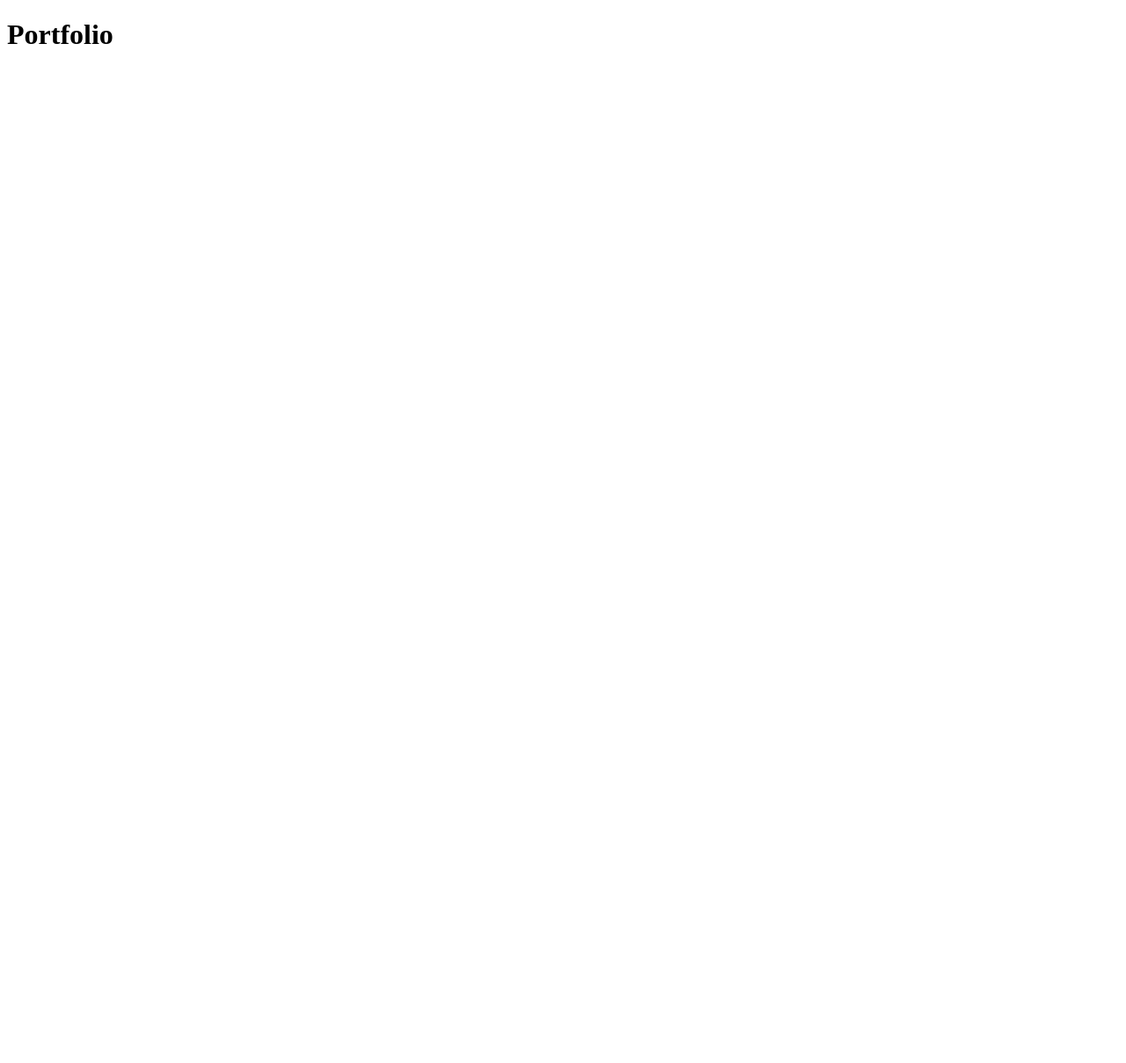
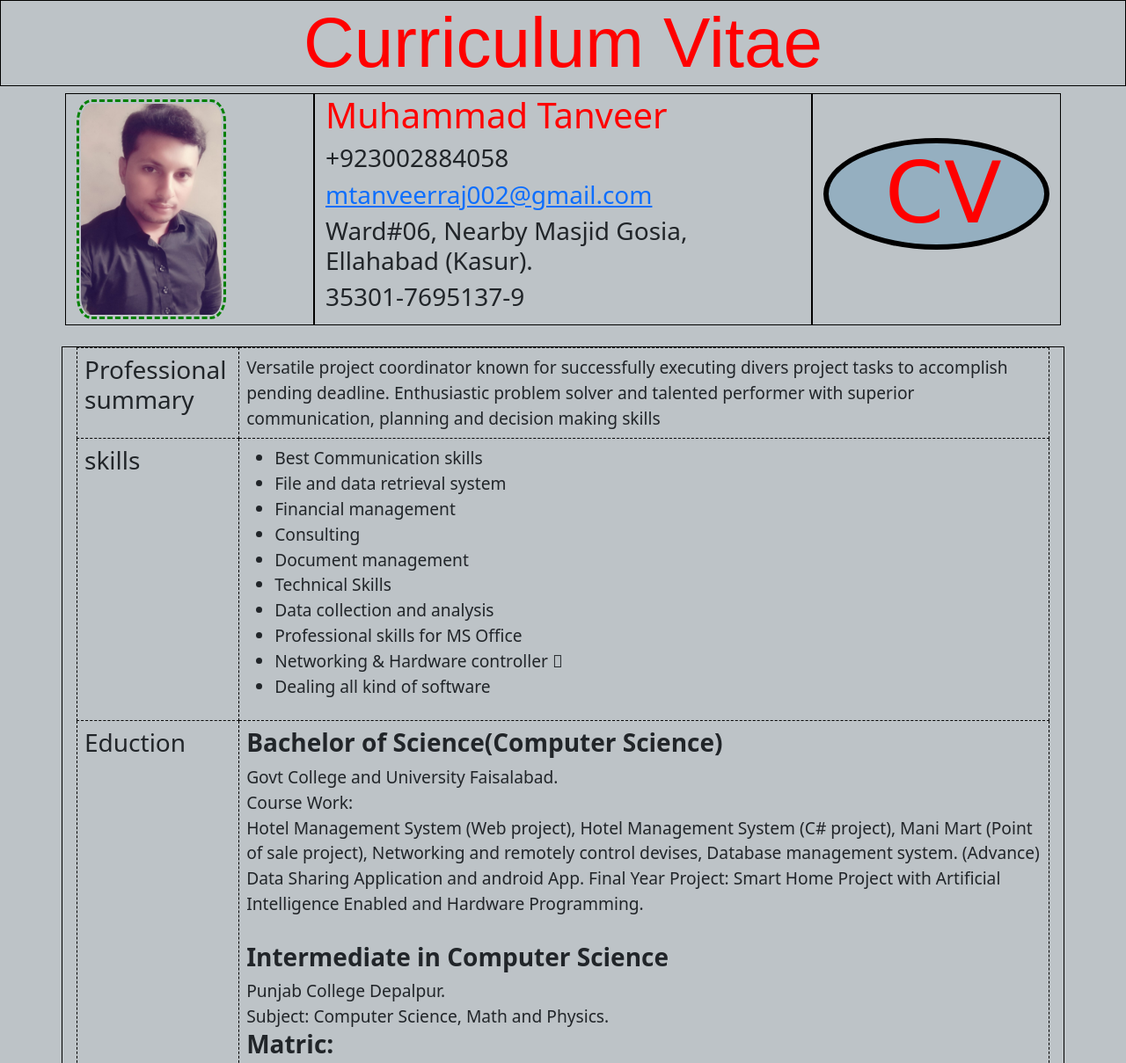
Before and after one commit to mtanveer002/profile, a plain HTML site: page index.html in a window 1280 px wide. Shown: the top 1209 px of the page at 88% size. Before the commit the page ends 800 px from the top, so only its background shows below. Drawn offline with nearby package versions, Linux system fonts and the light colour scheme.

Commit message:
portfolio

```diff
--- a/index.html
+++ b/index.html
@@ -1,10 +1,116 @@
-<!DOCTYPE html>
-<html lang="en" dir="ltr">
+
+<!doctype html>
+<html lang="en">
   <head>
+    <!-- Required meta tags -->
     <meta charset="utf-8">
+    <meta name="viewport" content="width=device-width, initial-scale=1">
+
+    <!-- Bootstrap CSS -->
+    <link rel="stylesheet" href="https://stackpath.bootstrapcdn.com/bootstrap/5.0.0-alpha1/css/bootstrap.min.css" integrity="sha384-r4NyP46KrjDleawBgD5tp8Y7UzmLA05oM1iAEQ17CSuDqnUK2+k9luXQOfXJCJ4I" crossorigin="anonymous">
+
     <title>CV</title>
+<!-- ===============================stylesheet========================================= -->
+    <style media="screen">
+      body{ padding:0px margin:0px; background:#bdc3c7; }
+      h1{color:red;}
+      h3{}
+      .img1{padding: 2px; margin: 6px 0px 6px 0px; width: 170px; height: 250px; border: dashed green 3px; border-radius: 10%;}
+      .ctitle{text-align: center; font-size: 5rem; font-family:fantasy;}
+      ._cv{ background:#95afc0; color:red; font-family:cursive; font-size: 6rem;
+        padding-left: 4rem; border-radius: 50%; border: 6px solid black; margin-top: 50px;}
+        td{
+          font-size: 1.2rem;
+        }
+        .box{width: 100%; height: 30%; text-align: center; border: 5px solid #ffbe76}
+tr, td,table{border: 1px dashed black;}
+    </style>
   </head>
+
   <body>
-    <h1>Portfolio</h1>
+    <h1 class="ctitle" style="border:1px solid black;">Curriculum Vitae</h1>
+    <div class="container" >
+      <div class="row">
+        <div class="col-md-3 col-sm-12" style="border:1px solid black;">
+          <img src="profiles.jpg" alt="profiles" class="img-fluid img1">
+        </div>
+        <div class="col-md-6 col-sm-9" style="border:1px solid black;">
+            <h1>Muhammad Tanveer</h1>
+            <h3>+923002884058</h3>
+            <h3><a href="mailto:mtanveerraj002@gmail.com">mtanveerraj002@gmail.com</a></h3>
+            <h3>Ward#06, Nearby Masjid Gosia, Ellahabad (Kasur). </h3>
+            <h3>35301-7695137-9</h3>
+
+        </div>
+        <div class="col-md-3 col-sm-3"style="border:1px solid black;">
+          <h1 class="_cv">CV</h1>
+        </div>
+      </div>
+    </div>
+<br>
+    <div class="container" style="border:1px solid black;">
+      <table class="table" style="width:100%" border="3" >
+
+        <tr>
+          <td class="col-2"><h3>Professional summary</h3></td>
+          <td class="col-10" >Versatile project coordinator known for successfully executing
+             divers project tasks to accomplish pending deadline. Enthusiastic problem solver and talented performer
+            with superior communication, planning and decision making skills</td>
+        </tr>
+
+        <tr>
+          <td class="col-2"><h3>skills</h3></td>
+          <td> <ul><li>Best Communication skills </li> <li> File and data retrieval system</li>
+            <li>Financial management</li>
+            <li>Consulting</li>
+            <li>Document management</li>
+            <li>Technical Skills</li>
+            <li>Data collection and analysis</li>
+             <li>Professional skills for MS Office </li>
+             <li>Networking & Hardware controller   </li>
+             <li>Dealing all kind of software</li>
+            </ul>
+            </td>
+        </tr>
+        <tr>
+          <td><h3>Eduction</h3></td>
+          <td><h3><strong>Bachelor of Science(Computer Science)   </strong>  </h3>
+
+             Govt College and University Faisalabad. <br>
+             Course Work: <br>
+              Hotel Management System (Web project), Hotel Management System (C# project),
+             Mani Mart (Point of sale project), Networking and remotely control devises, Database management system.
+             (Advance) Data Sharing Application and android App.  Final Year Project: Smart Home Project with Artificial
+             Intelligence Enabled and Hardware Programming. <br> <br>
+              <h3> <strong>Intermediate in Computer Science</strong></h3>
+              Punjab College Depalpur.<br>
+             Subject: Computer Science, Math and Physics. <br>
+             <h3><strong>Matric:</strong></h3>  Subject: <br> Computer Science, Math, Physics and Chemistry. </td>
+        </tr>
+
+        <tr>
+          <td><h3>Experience</h3></td>
+          <td>
+            <li>IT Coordinator </li>
+            <li>Data Organizer</li>
+            <li>Audio Video Editor</li>
+            <li>Computer Teaching</li>
+          </td>
+        </tr>
+
+      </table>
+    </div>
+    <br>
+    <div class="container box">
+      <h1> <strong>Reference </strong> </h1>
+      <h2>Reference will provide if required.</h2>
+    </div>
+<br>
+
+
+    <!-- Optional JavaScript -->
+    <!-- Popper.js first, then Bootstrap JS -->
+    <script src="https://cdn.jsdelivr.net/npm/popper.js@1.16.0/dist/umd/popper.min.js" integrity="sha384-Q6E9RHvbIyZFJoft+2mJbHaEWldlvI9IOYy5n3zV9zzTtmI3UksdQRVvoxMfooAo" crossorigin="anonymous"></script>
+    <script src="https://stackpath.bootstrapcdn.com/bootstrap/5.0.0-alpha1/js/bootstrap.min.js" integrity="sha384-oesi62hOLfzrys4LxRF63OJCXdXDipiYWBnvTl9Y9/TRlw5xlKIEHpNyvvDShgf/" crossorigin="anonymous"></script>
   </body>
 </html>
```
Also changed, not shown: profiles.jpg (added).
